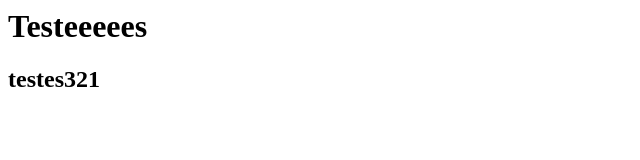
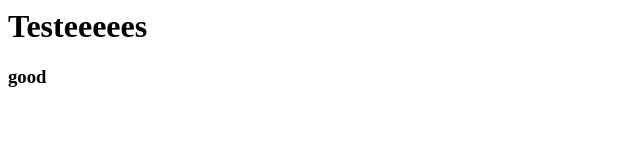
Before and after one commit to caua072/test, a plain HTML site: page index.html in a window 1280 px wide. Shown: the full height of the page, 0-640 px from the left. Drawn offline with Linux system fonts and the light colour scheme.

Commit message:
test commit changes

```diff
--- a/index.html
+++ b/index.html
@@ -3,4 +3,5 @@
 
 <h1>Testeeeees</h1>
 
-<h2>testes321</h2>
+
+<h3>good<h3>
```
